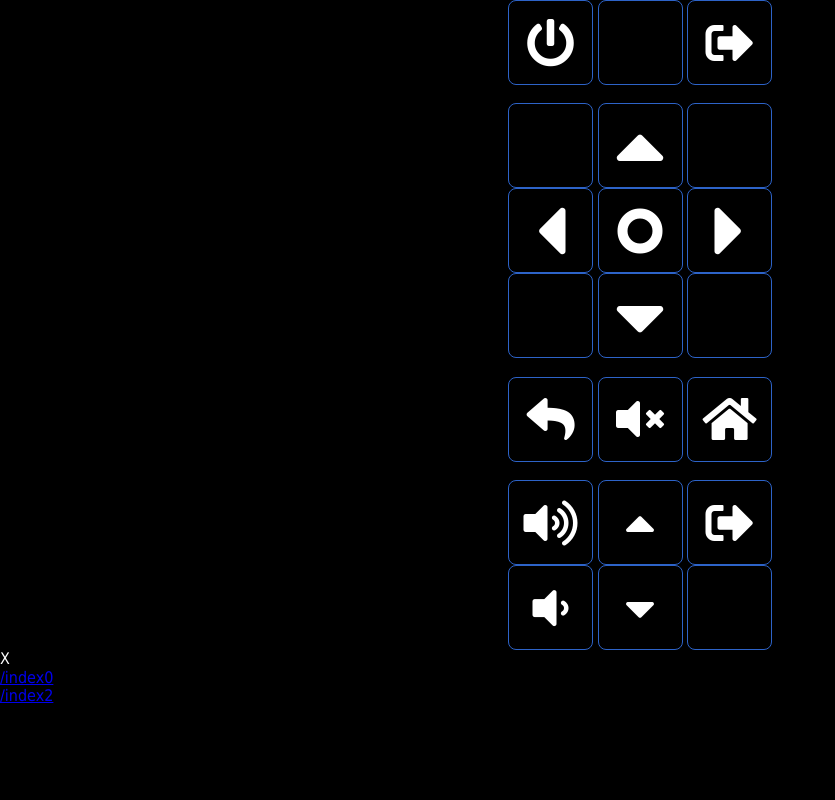
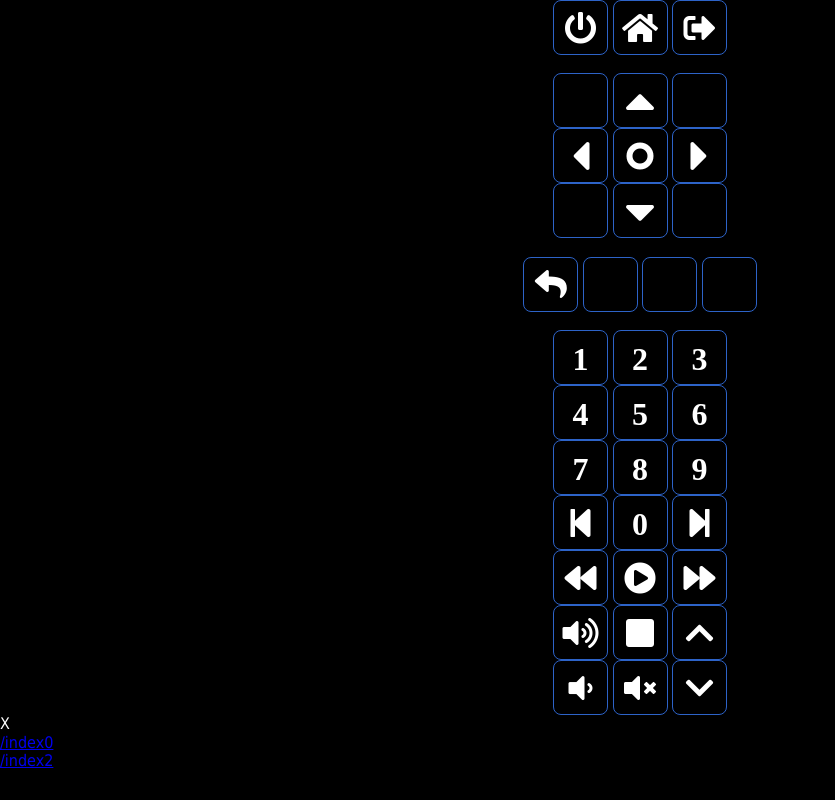
Before and after one commit to rvk01/android_tv_remote, a plain HTML site: page index.html in a window 1280 px wide. Shown: the whole page, without its empty margins (0-835 px from the left). Drawn offline with nearby package versions, Linux system fonts and the light colour scheme.

Commit message:
changes in index

```diff
--- a/index.html
+++ b/index.html
@@ -45,8 +45,8 @@ body {
     border: 1px solid #2d63c8;
     border-radius: 8px;
     padding: 0px 0px;
-    width: 85px;
-    height: 85px;
+    width: 55px;
+    height: 55px;
     margin: 0px;
     cursor: pointer
 }
@@ -71,36 +71,57 @@ function doCommand(cmd) {
 </script>
 
 <div id=center>
-<button class="button1 fas fa-power-off fa-3x" type=button onclick='doCommand("POWER")'></button>
-<button class="button1 fas fa-3x" type=button onclick='doCommand("")'>&nbsp;</button>
-<button class="button1 fas fa-sign-out-alt fa-3x" type=button onclick='doCommand("stop")'></button>
+<button class="button1 fas fa-power-off fa-2x" type=button onclick='doCommand("POWER")'></button>
+<button class="button1 fas fa-home fa-2x" type=button onclick='doCommand("HOME")'></button>
+<button class="button1 fas fa-sign-out-alt fa-2x" type=button onclick='doCommand("stop")'></button>
 <br>
 <br>
-<button class="button1 fas fa-5x"             type=button onclick='doCommand("")'>&nbsp;</button>
-<button class="button1 fas fa-caret-up fa-5x" type=button onclick='doCommand("DPAD_UP")'></button>
-<button class="button1 fas fa-5x"             type=button onclick='doCommand("")'>&nbsp;</button>
+<button class="button1 fas fa-3x"             type=button onclick='doCommand("")'>&nbsp;</button>
+<button class="button1 fas fa-caret-up fa-3x" type=button onclick='doCommand("DPAD_UP")'></button>
+<button class="button1 fas fa-3x"             type=button onclick='doCommand("")'>&nbsp;</button>
 <br>
-<button class="button1 fas fa-caret-left fa-5x"  type=button onclick='doCommand("DPAD_LEFT")'></button>
-<button class="button1 fas fa-genderless fa-5x"  type=button onclick='doCommand("DPAD_CENTER")'></button>
-<button class="button1 fas fa-caret-right fa-5x" type=button onclick='doCommand("DPAD_RIGHT")'></button>
+<button class="button1 fas fa-caret-left fa-3x"  type=button onclick='doCommand("DPAD_LEFT")'></button>
+<button class="button1 fas fa-genderless fa-3x"  type=button onclick='doCommand("DPAD_CENTER")'></button>
+<button class="button1 fas fa-caret-right fa-3x" type=button onclick='doCommand("DPAD_RIGHT")'></button>
 <br>
-<button class="button1 fas fa-5x"               type=button onclick='doCommand("")'>&nbsp;</button>
-<button class="button1 fas fa-caret-down fa-5x" type=button onclick='doCommand("DPAD_DOWN")'></button>
-<button class="button1 fas fa-5x"               type=button onclick='doCommand("")'>&nbsp;</button>
+<button class="button1 fas fa-3x"               type=button onclick='doCommand("")'>&nbsp;</button>
+<button class="button1 fas fa-caret-down fa-3x" type=button onclick='doCommand("DPAD_DOWN")'></button>
+<button class="button1 fas fa-3x"               type=button onclick='doCommand("")'>&nbsp;</button>
 <br>
 <br>
-<button class="button1 fas fa-reply fa-3x" type=button onclick='doCommand("BACK")'></button>
-<button class="button1 fas fa-volume-mute fa-3x" type=button onclick='doCommand("MUTE")'></button>
-<button class="button1 fas fa-home fa-3x" type=button onclick='doCommand("HOME")'></button>
+<button class="button1 fas fa-reply fa-2x" type=button onclick='doCommand("BACK")'></button>
+<button class="button1 fas fa-2x" type=button onclick='doCommand("")'>&nbsp;</button>
+<button class="button1 fas fa-2x" type=button onclick='doCommand("")'>&nbsp;</button>
+<button class="button1 fas fa-2x" type=button onclick='doCommand("")'>&nbsp;</button>
 <br>
 <br>
-<button class="button1 fas fa-volume-up fa-3x" type=button onclick='doCommand("VOLUME_UP")'></button>
-<button class="button1 fas fa-caret-up fa-3x" type=button onclick='doCommand("CHANNEL_UP")'></button>
-<button class="button1 fas fa-sign-out-alt fa-3x" type=button onclick='doCommand("stop")'></button>
+<button class="button1 fas fa-2x" type=button onclick='doCommand("1")'>1</button>
+<button class="button1 fas fa-2x" type=button onclick='doCommand("2")'>2</button>
+<button class="button1 fas fa-2x" type=button onclick='doCommand("3")'>3</button>
 <br>
-<button class="button1 fas fa-volume-down fa-3x" type=button onclick='doCommand("VOLUME_DOWN")'></button>
-<button class="button1 fas fa-caret-down fa-3x" type=button onclick='doCommand("CHANNEL_DOWN")'></button>
-<button class="button1 fas fa-3x" type=button onclick='doCommand("")'>&nbsp;</button>
+<button class="button1 fas fa-2x" type=button onclick='doCommand("4")'>4</button>
+<button class="button1 fas fa-2x" type=button onclick='doCommand("5")'>5</button>
+<button class="button1 fas fa-2x" type=button onclick='doCommand("6")'>6</button>
+<br>
+<button class="button1 fas fa-2x" type=button onclick='doCommand("7")'>7</button>
+<button class="button1 fas fa-2x" type=button onclick='doCommand("8")'>8</button>
+<button class="button1 fas fa-2x" type=button onclick='doCommand("9")'>9</button>
+<br>
+<button class="button1 fas fa-step-backward fa-2x" type=button onclick='doCommand("media_skip_backward")'></button>
+<button class="button1 fas fa-2x" type=button onclick='doCommand("0")'>0</button>
+<button class="button1 fas fa-step-forward fa-2x" type=button onclick='doCommand("media_skip_forward")'></button>
+<br>
+<button class="button1 fas fa-backward fa-2x" type=button onclick='doCommand("media_rewind")'></button>
+<button class="button1 fas fa-play-circle fa-2x" type=button onclick='doCommand("media_play_pause")'></button>
+<button class="button1 fas fa-forward fa-2x" type=button onclick='doCommand("media_fast_forward")'></button>
+<br>
+<button class="button1 fas fa-volume-up fa-2x" type=button onclick='doCommand("VOLUME_UP")'></button>
+<button class="button1 fas fa-stop fa-2x" type=button onclick='doCommand("media_stop")'></button>
+<button class="button1 fas fa-chevron-up fa-2x" type=button onclick='doCommand("CHANNEL_UP")'></button>
+<br>
+<button class="button1 fas fa-volume-down fa-2x" type=button onclick='doCommand("VOLUME_DOWN")'></button>
+<button class="button1 fas fa-volume-mute fa-2x" type=button onclick='doCommand("MUTE")'></button>
+<button class="button1 fas fa-chevron-down fa-2x" type=button onclick='doCommand("CHANNEL_DOWN")'></button>
 
 </div>
 
```
